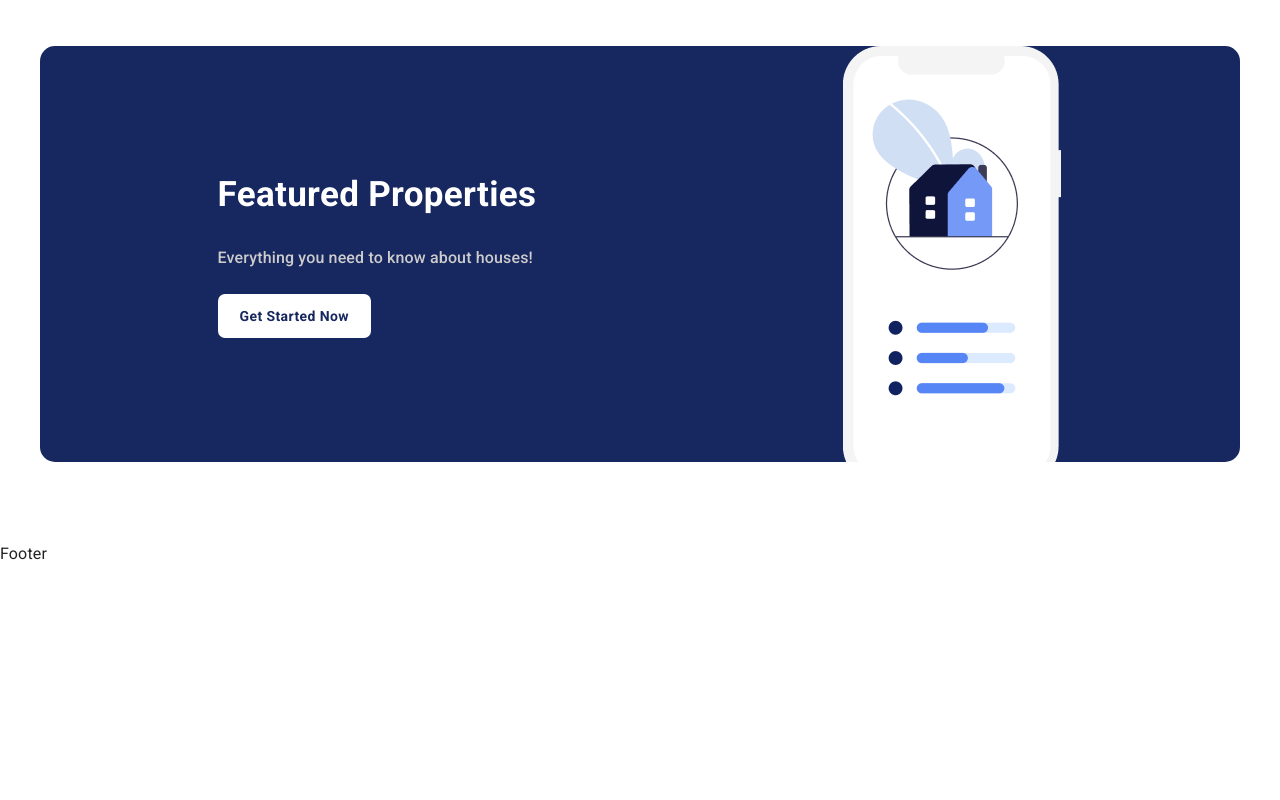
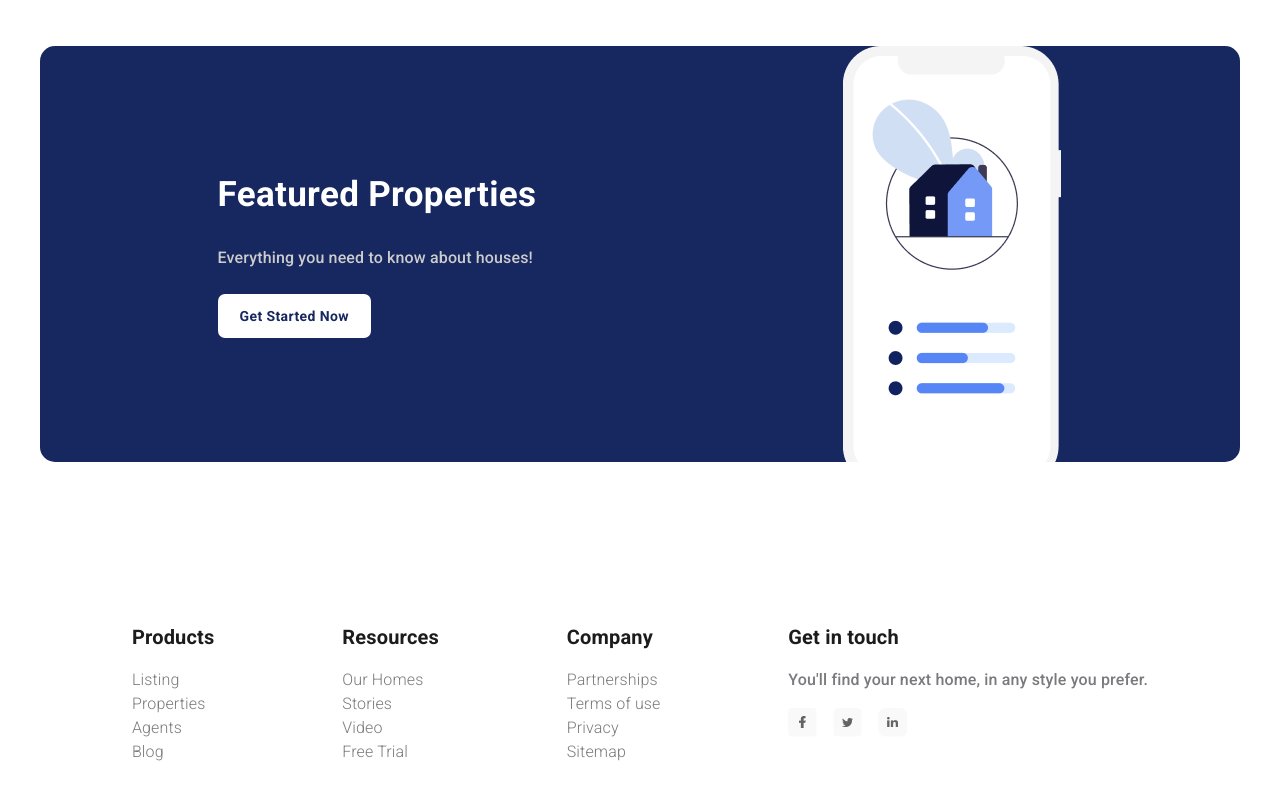
Before and after one commit to DevJaimeSantiago/Real-State-Web, a React (Vite) app: page / in a window 1280 px wide. Shown: the part 3192-3992 px from the top of the page. Before the commit the page ends 3758 px from the top, so only its background shows below. Built offline with nearby package versions, Linux system fonts and the light colour scheme.

Commit message:
proyecto finalizado

```diff
--- a/src/Components/Footer.jsx
+++ b/src/Components/Footer.jsx
@@ -1,6 +1,151 @@
+// Components - Material UI
+import { Box, Container, Typography, styled } from "@mui/material";
+
+// Icons - Images
+import fbIcon from "../media/fbicon.png";
+import twitterIcon from "../media/twittericon.png";
+import linkedinIcon from "../media/linkedinicon.png";
+
 const Footer = () => {
-  return (
-    <div>Footer</div>
-  )
-}
-export default Footer
+	const CustomContainer = styled(Container)(({ theme }) => ({
+		display: "flex",
+		justifyContent: "space-around",
+		gap: theme.spacing(5),
+		[theme.breakpoints.down("sm")]: {
+			flexDirection: "column",
+			textAlign: "center",
+		},
+	}));
+
+	const IconBox = styled(Box)(({ theme }) => ({
+		display: "flex",
+		alignItems: "center",
+		gap: "1rem",
+		[theme.breakpoints.down("sm")]: {
+			justifyContent: "center",
+		},
+	}));
+
+	const FooterLink = styled("span")(({ theme }) => ({
+		fontSize: "16px",
+		color: "#7A7A7E",
+		fontWeight: "300",
+		cursor: "pointer",
+		"&:hover": {
+			color: "#000",
+		},
+	}));
+	return (
+		<Box sx={{ py: 10 }}>
+			<CustomContainer>
+				<CustomContainer>
+					<Box>
+						<Typography
+							sx={{
+								fontSize: "20px",
+								color: "#1C1C1D",
+								fontWeight: "700",
+								mb: 2,
+							}}
+						>
+							Products
+						</Typography>
+
+						<FooterLink>Listing</FooterLink>
+						<br />
+						<FooterLink>Properties</FooterLink>
+						<br />
+						<FooterLink>Agents</FooterLink>
+						<br />
+						<FooterLink>Blog</FooterLink>
+					</Box>
+
+					<Box>
+						<Typography
+							sx={{
+								fontSize: "20px",
+								color: "#1C1C1D",
+								fontWeight: "700",
+								mb: 2,
+							}}
+						>
+							Resources
+						</Typography>
+
+						<FooterLink>Our Homes</FooterLink>
+						<br />
+						<FooterLink>Stories</FooterLink>
+						<br />
+						<FooterLink>Video</FooterLink>
+						<br />
+						<FooterLink>Free Trial</FooterLink>
+					</Box>
+
+					<Box>
+						<Typography
+							sx={{
+								fontSize: "20px",
+								color: "#1C1C1D",
+								fontWeight: "700",
+								mb: 2,
+							}}
+						>
+							Company
+						</Typography>
+
+						<FooterLink>Partnerships</FooterLink>
+						<br />
+						<FooterLink>Terms of use</FooterLink>
+						<br />
+						<FooterLink>Privacy</FooterLink>
+						<br />
+						<FooterLink>Sitemap</FooterLink>
+					</Box>
+
+					<Box>
+						<Typography
+							sx={{
+								fontSize: "20px",
+								color: "#1C1C1D",
+								fontWeight: "700",
+								mb: 2,
+							}}
+						>
+							Get in touch
+						</Typography>
+
+						<Typography
+							sx={{
+								fontSize: "16px",
+								color: "#7A7A7E",
+								fontWeight: "500",
+								mb: 2,
+							}}
+						>
+							You'll find your next home, in any style you prefer.
+						</Typography>
+
+						<IconBox>
+							<img
+								src={fbIcon}
+								alt="fbIcon"
+								style={{ cursor: "pointer" }}
+							/>
+							<img
+								src={twitterIcon}
+								alt="twitterIcon"
+								style={{ cursor: "pointer" }}
+							/>
+							<img
+								src={linkedinIcon}
+								alt="linkedinIcon"
+								style={{ cursor: "pointer" }}
+							/>
+						</IconBox>
+					</Box>
+				</CustomContainer>
+			</CustomContainer>
+		</Box>
+	);
+};
+export default Footer;
```
